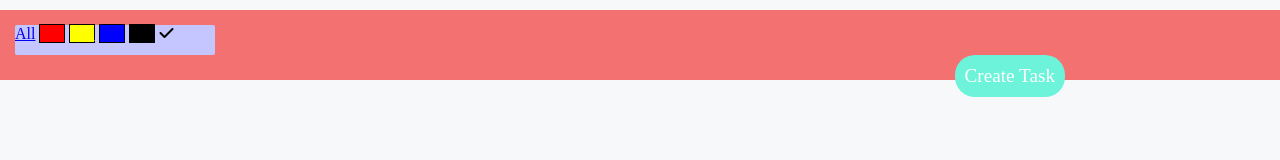
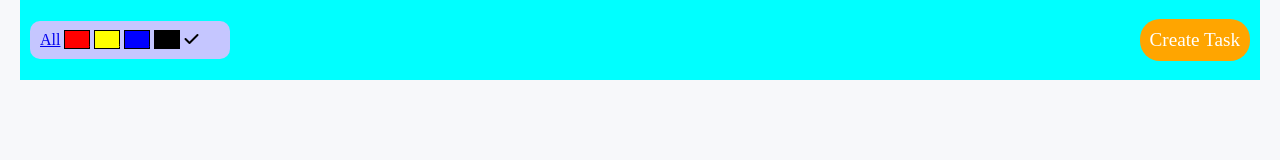
Before and after one commit to anish0803/sunday-dom-project, a plain HTML site: page index.html in a window 1280 px wide. Drawn offline with Linux system fonts and the light colour scheme.

Commit message:
commit again

```diff
--- a/script.js
+++ b/script.js
@@ -1,29 +1,16 @@
-let openBtn = document.querySelector(".open-popup");
+let open = document.querySelector(".open-popup");
 
 let modal = document.querySelector(".modal-box");
 
 let closeBtn = document.querySelector(".close");
 
-openBtn.addEventListener("click", () => {
+open.addEventListener("click", () => {
   modal.classList.add("active");
 });
 
 closeBtn.addEventListener("click", () => {
   modal.classList.remove("active");
 });
-
-
-// let boxes = Array.from(document.querySelectorAll('.box'));
-// console.log(boxes);
-
-// boxes.map((box)=>{
-//   box.addEventListener('click',(e)=>{
-//     let getColor =  e.target.innerText;
-//     console.log(getColor);
-//   })
-// })
-
-
 let modalBtn = document.querySelector(".btn");
 
 modalBtn.addEventListener("click", () => {
--- a/style.css
+++ b/style.css
@@ -10,35 +10,36 @@
 
 /* -----------Navlist-------- */
 .navlist {
-    background-color: #f37171;
-    padding: 15px;
-    margin-top: 10px;
-    height: 70px;
+  display: flex;
+  align-items: center;
+  justify-content: space-between;
+  background-color: aqua;
+  height: 80px;
+  padding: 10px;
+  margin: 0 20px;
 }
 
 /* Navlist popup Button --> open when Click */
 .open-popup {
   border-radius: 20px;
   text-align: center;
-
-    float: right;
-    margin-right: 200px;
   padding: 10px;
   color: white;
   text-decoration: none;
   font-size: 1.2em;
-    background-color: #6cf3da;
+  background-color: orange;
 }
 .menubar{
     background-color: #c5c6ff;
-    border-radius: 2px;
+    border-radius: 10px;
     width: 200px;
-    height: 30px;
+    padding: 10px;
+
   }
-  .menubox{
+.menubox {
   height: 20px;
   width: 50px;
-    border:  1px solid black;
+  border: 1px solid black;
 }
 
 /* Close Button --> for Closing popup */
@@ -53,7 +54,7 @@
   font-size: 1.2em;
 }
 
-  /* Modal container --> Making it Hidden and Visible */
+/* Modal box --> Making it Hidden and Visible */
 
 .modal-box {
   position: absolute;
@@ -78,7 +79,7 @@
   display: flex;
 }
 
-  .text-box{
+.text-box {
   display: flex;
   flex-direction: column;
   align-items: center;
@@ -130,63 +131,63 @@
 
 .red-box {
   background-color: red;
-    color:red;
+  color: red;
 }
 .yellow-box {
   background-color: yellow;
-    color:yellow;
+  color: yellow;
 }
 .blue-box {
   background-color: blue;
-    color:blue;
+  color: blue;
 }
 .black-box {
   background-color: black;
-    color:black;
+  color: black;
 }
 
 /*------------------- Main Area--------------------------*/
 
-  .main{
-      margin:50px;
+.main {
+  margin: 50px;
 }
 
-  .main-content{
+.main-content {
   display: flex;
   align-items: center;
   justify-content: center;
   flex-wrap: wrap;
 }
-  .task{
+.task {
   position: relative;
   height: 200px;
   width: 300px;
-      margin:10px;
+  margin: 10px;
   background-color: #c5c6ff;
   box-shadow: 1px 1px 3px #3c3c3c;
 }
 
-  .task h1{
+.task h1 {
   text-align: center;
   padding: 10px;
 }
 
-   .icons{
+.icons {
   position: absolute;
   bottom: 0;
-    height:35px;
+  height: 35px;
   width: 100%;
   display: flex;
   flex-direction: row-reverse;
   justify-content: space-between;
 }
 
-   .icon-set .fa-solid{
-    margin-left:20px;
+.icon-set .fa-solid {
+  margin-left: 20px;
   cursor: pointer;
 }
 
-  .icons .fa-solid{
+.icons .fa-solid {
   margin-right: 10px;
   cursor: pointer;
 }
```
Lines whose indentation alone changed are shown as unchanged.
